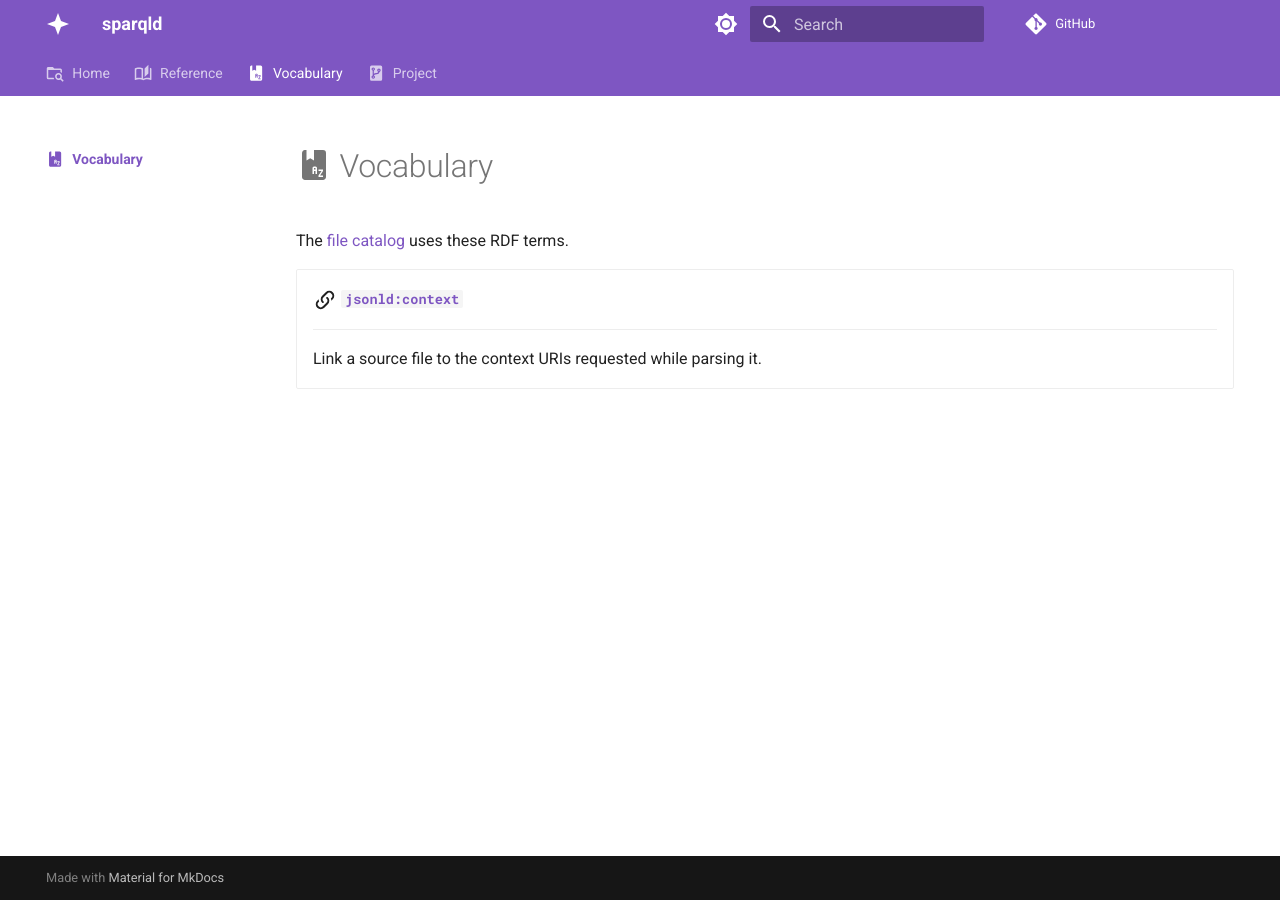
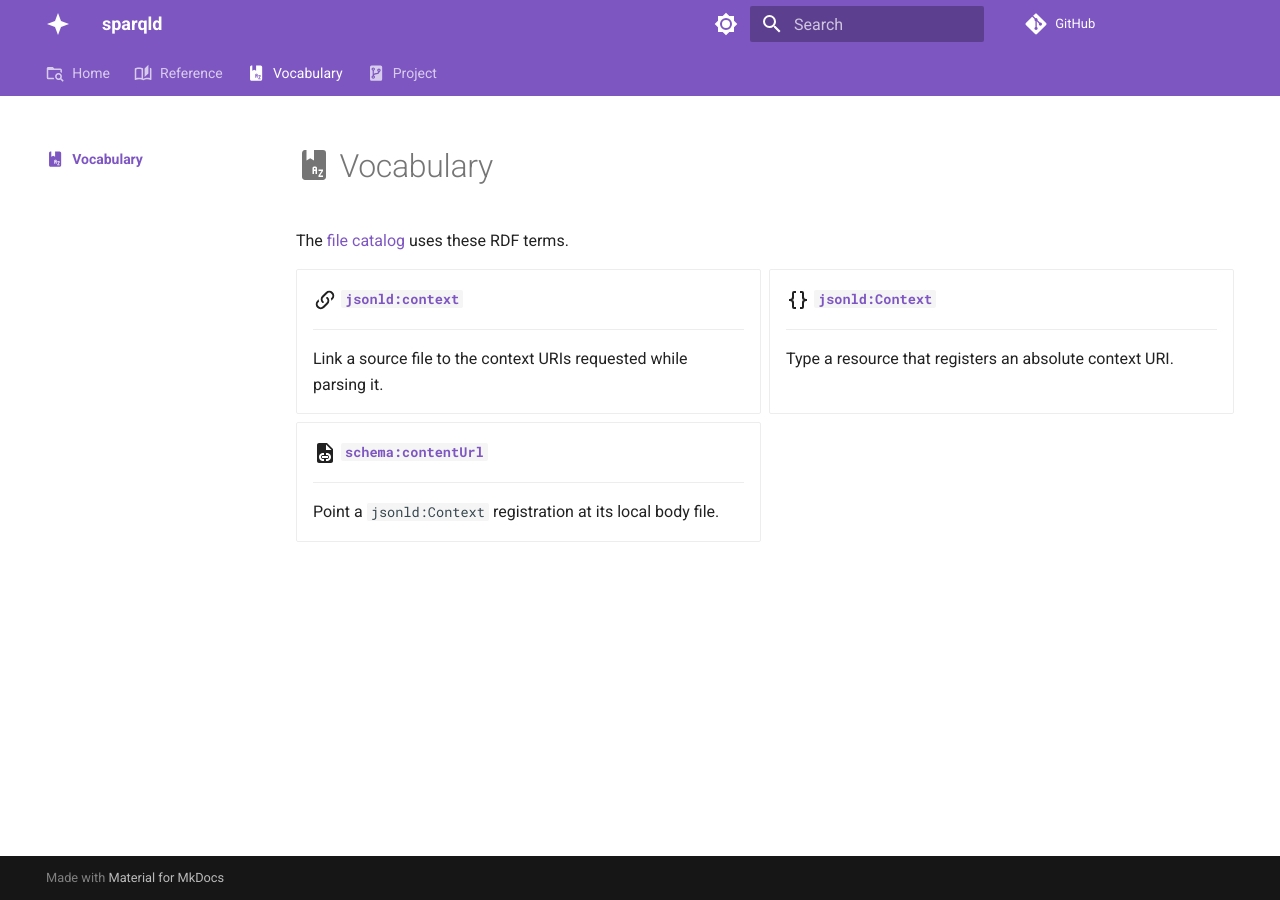
Before and after one commit to iolanta-tech/sparqld, an MkDocs documentation site: the page built from docs/vocabulary/index.md, in a window 1280 px wide. Built offline with MkDocs 1.6.1 and Material for MkDocs 9.7.7, drawn with Linux system fonts in a browser that asks for light colours; comment, search, counter and statistics services are not loaded.

Commit message:
[#34]: Add `jsonld:Context` and `schema:contentUrl` to vocabulary index

```diff
--- a/docs/vocabulary/index.md
+++ b/docs/vocabulary/index.md
@@ -24,4 +24,16 @@ The [file catalog](../reference/file-catalog.md) uses these RDF terms.
 
     Link a source file to the context URIs requested while parsing it.
 
+-   :material-code-braces:{ .lg .middle } **[`jsonld:Context`](http://www.w3.org/ns/json-ld#Context)**
+
+    ---
+
+    Type a resource that registers an absolute context URI.
+
+-   :material-file-link:{ .lg .middle } **[`schema:contentUrl`](https://schema.org/contentUrl)**
+
+    ---
+
+    Point a `jsonld:Context` registration at its local body file.
+
 </div>
```
